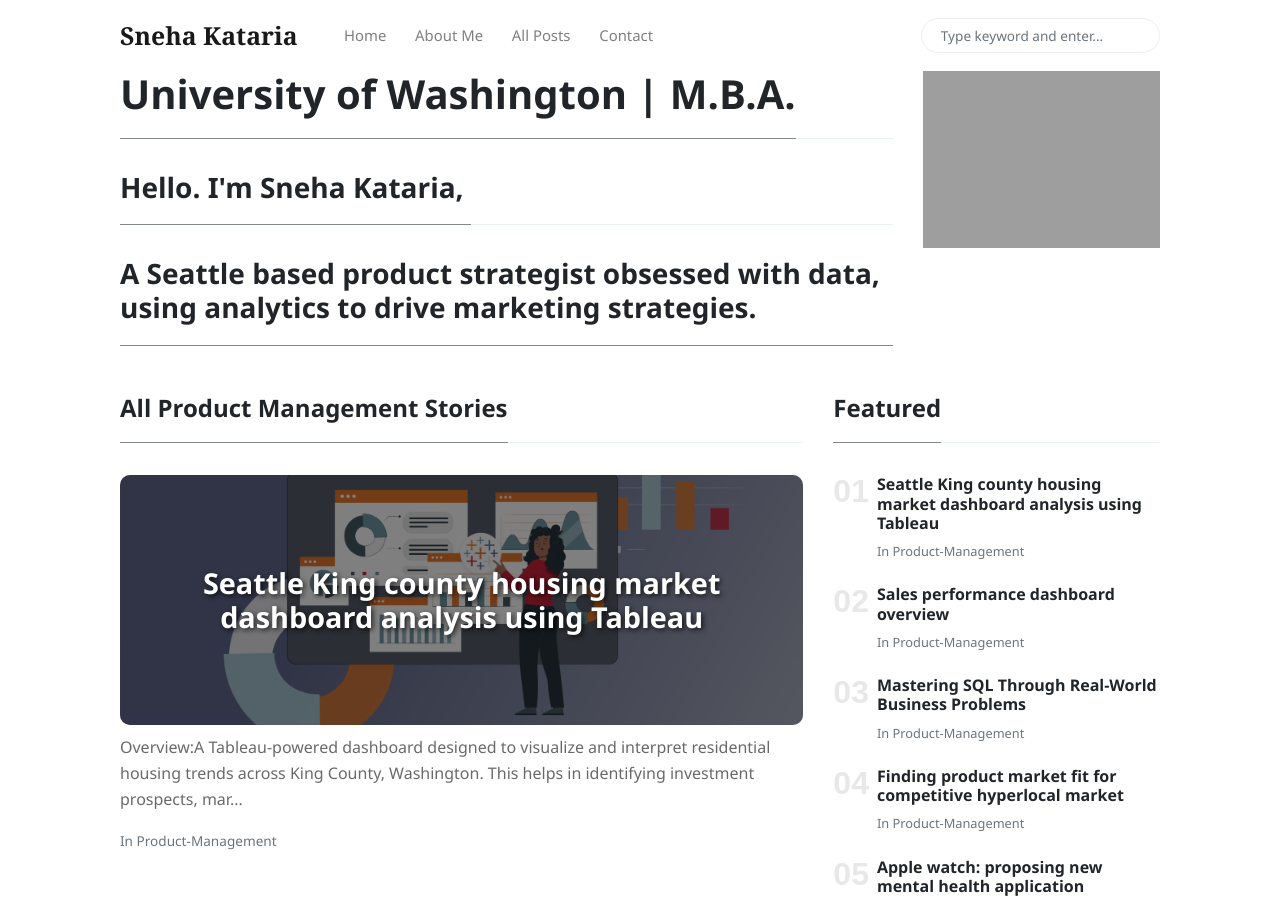
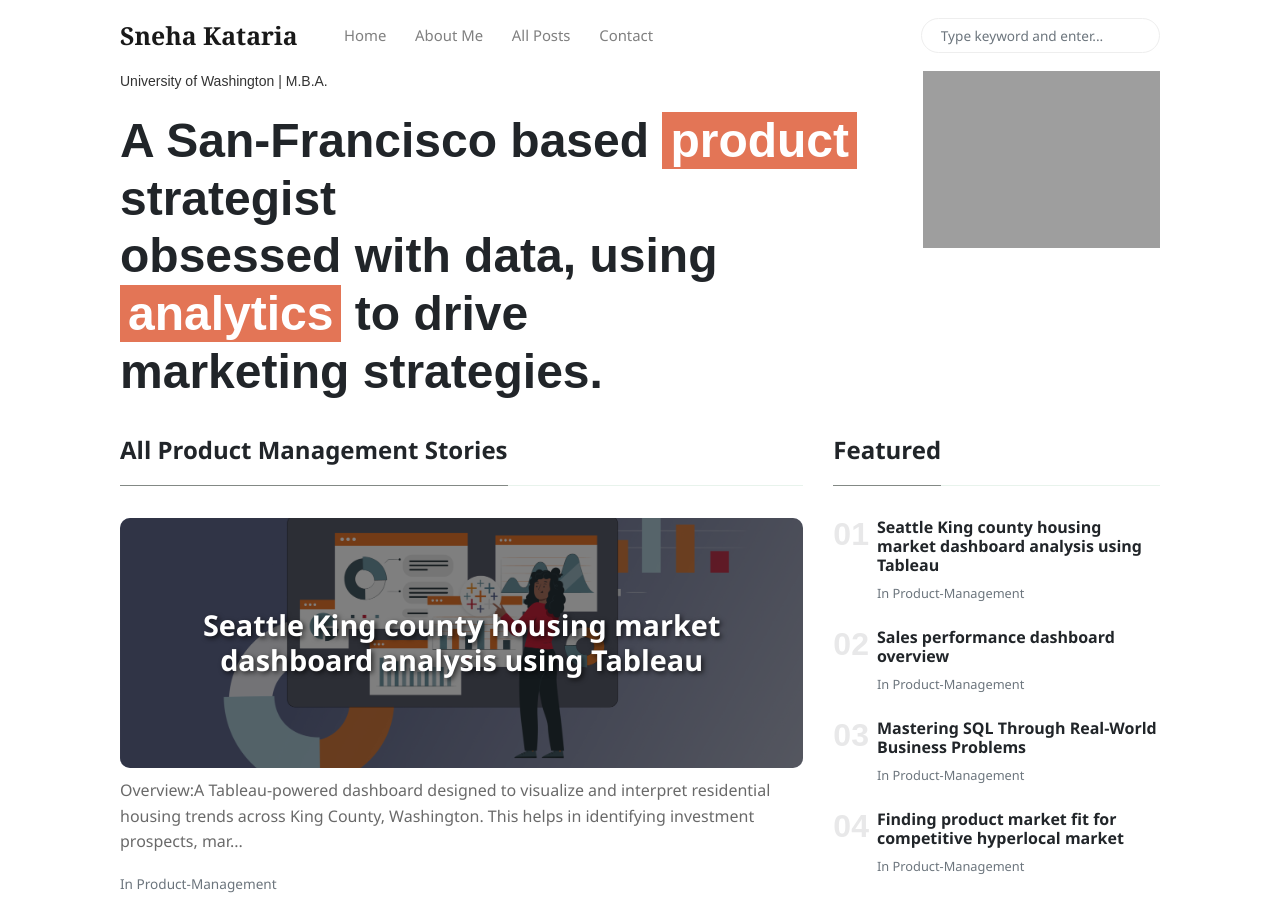
Before and after one commit to sneha-kataria/blog, a Jekyll site: the page built from index.html, in a window 1280 px wide and 900 px high. Built offline with Jekyll 4.4.1, drawn with Linux system fonts in a browser that asks for light colours; nearby versions of some CDN libraries; the list of posts is cut into pages by our own code.

Commit message:
updated index page.

```diff
--- a/index.html
+++ b/index.html
@@ -11,9 +11,16 @@ description: "Hey I am Sneha Kataria, and this my blog."
     <!-- Begin post excerpts, let's highlight the first 4 posts on top -->
     <div class="row remove-site-content-margin">
         <div class="col-md-9">
-            <h1 class="font-weight-bold spanborder"><span>University of Washington | M.B.A.</span></h1>
-            <h3 class="font-weight-bold spanborder"><span>Hello. I'm Sneha Kataria,&nbsp;</h3>
-            <h3 class="font-weight-bold spanborder"><span>A Seattle based product strategist obsessed with data, using analytics to drive marketing strategies.&nbsp;</h3>
+            <div style="font-family: sans-serif;">
+                <div style="color: #333333; font-size: 14px;">University of Washington | M.B.A.</div>
+
+                <h1 style="font-size: 48px; font-weight: bold; margin: 20px 0;">
+                    A San-Francisco based <span style="background-color: #E37556; color: white; padding: 2px 8px;">product</span> strategist<br>
+                    obsessed with data, using<br>
+                    <span style="background-color: #E37556; color: white; padding: 2px 8px;">analytics</span> to drive<br>
+                    marketing strategies.
+                </h1>
+            </div>
         </div>
         <div class="col-md-3">
             <img src="https://sneha-kataria.github.io/blog/assets/images/sneha_portrait.jpg" alt="Sneha Kataria Photo">
```
